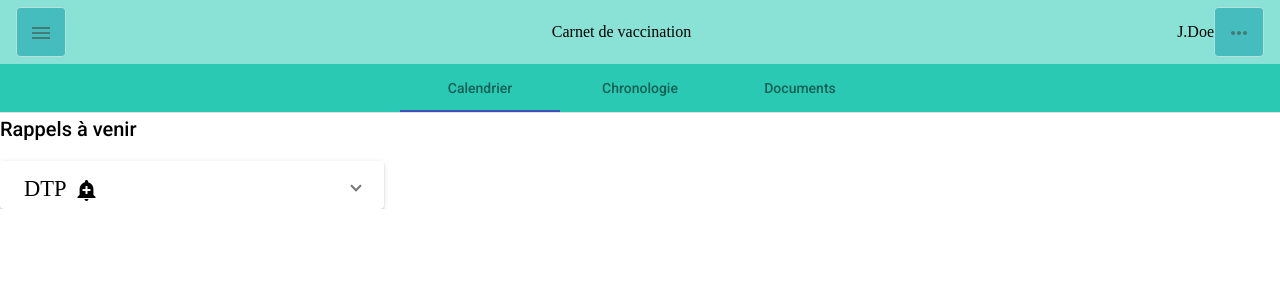
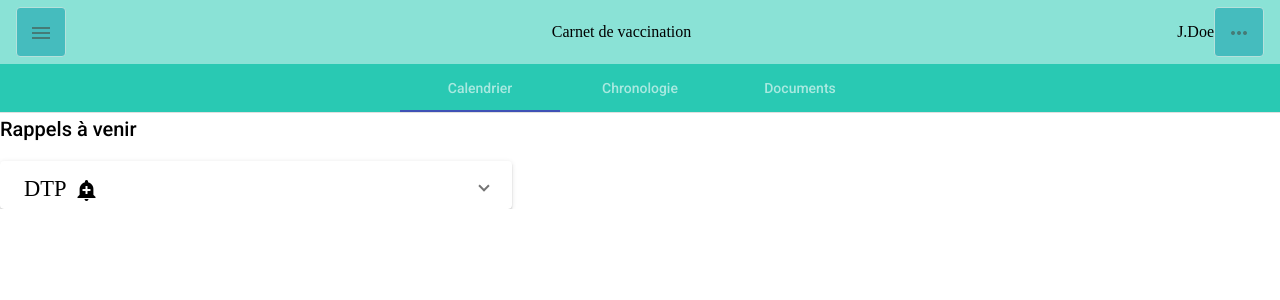
Before and after one commit to nicolasjaco/PtutVaccination, an Angular app: page / in a window 1280 px wide. Shown: the top 300 px of the page. Built offline with nearby package versions, Linux system fonts and the light colour scheme.

Commit message:
Changement tabs

```diff
--- a/src/app/app.component.css
+++ b/src/app/app.component.css
@@ -66,7 +66,8 @@
 }
 
 .accordion{
-  width: 30%;
+  width: 40%;
+  margin-left: 20px;;
 }
 
 .panel_title{
@@ -92,3 +93,6 @@
   background-color: rgb(0,191,165,0.84);
 
 }
+.mat-tab-label-content{
+  color: white;
+}
```
